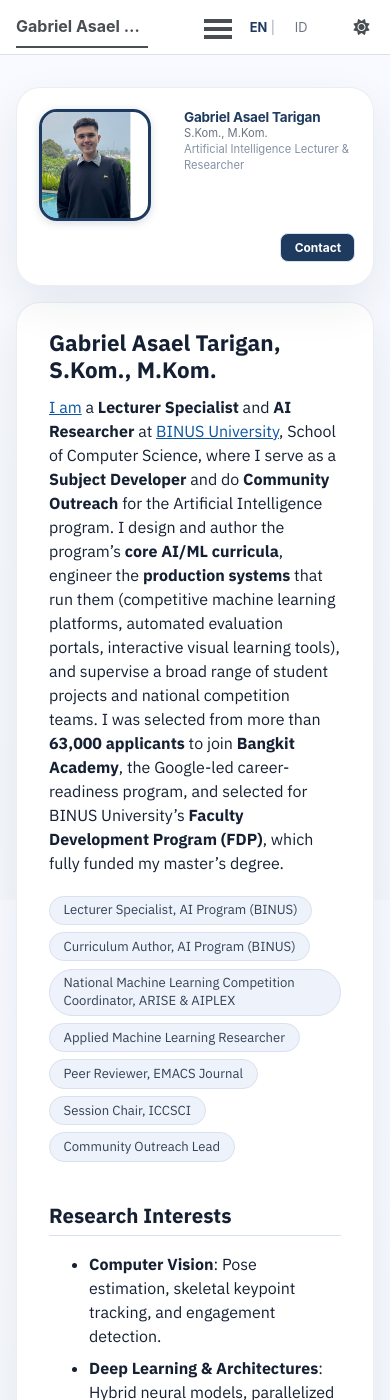
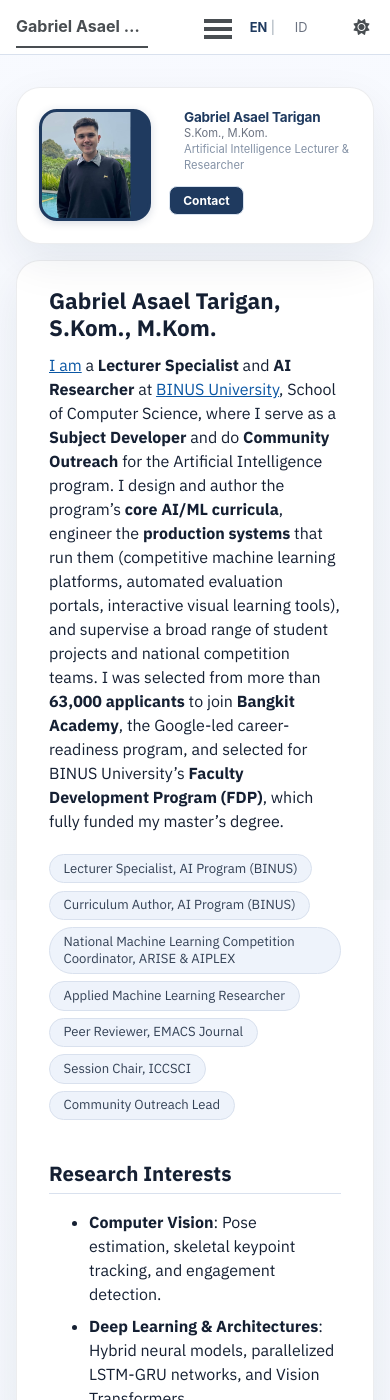
Before and after one commit to asaeltarigan/asaeltarigan.github.io, a Jekyll site: the page built from _pages/about.md, in a window 390 px wide and 1400 px high. Built offline with Jekyll 4.4.1, drawn with Linux system fonts in a browser that asks for light colours; a style sheet for code colours, icons or effects is not loaded.

Commit message:
Mobile: grid layout - avatar spans 2 rows, Contact button just below role text; navy img bg fixes white line; bump cache-buster v=55

```diff
--- a/_includes/head.html
+++ b/_includes/head.html
@@ -94,4 +94,4 @@
 <link rel="preconnect" href="https://fonts.gstatic.com" crossorigin>
 <link href="https://fonts.googleapis.com/css2?family=IBM+Plex+Sans:wght@400;500;600;700&display=swap" rel="stylesheet">
 <link rel="stylesheet" href="{{ base_path }}/assets/css/main.css">
-<link rel="stylesheet" href="{{ base_path }}/assets/css/custom.css?v=54">
+<link rel="stylesheet" href="{{ base_path }}/assets/css/custom.css?v=55">
--- a/assets/css/custom.css
+++ b/assets/css/custom.css
@@ -104,12 +104,18 @@ html[data-theme="dark"] .author__credentials { color: #94a3b8; }
      Overrides the theme's 36px table-cell avatar width, which otherwise
      squashes/clips the photo. */
   .sidebar .author__avatar { display: table-cell; vertical-align: top; width: auto !important; padding-right: 1.1rem; text-align: left; }
-  .sidebar .author__avatar img { display: block; margin: 0; width: 112px !important; height: 112px !important; object-fit: cover; border-radius: 18px !important; }
+  .sidebar .author__avatar img { display: block; margin: 0; width: 112px !important; height: 112px !important; object-fit: cover; border-radius: 18px !important; background: #1f3a5f !important; }
   .sidebar .author__content { display: table-cell; vertical-align: top; width: auto; text-align: left; margin-top: 0; padding-right: 0; }
   .sidebar .author__name, .sidebar .author__bio { text-align: left; }
-  .sidebar .author__urls-wrapper { display: block; margin: 0.8rem 0 0 0; text-align: right; }
-  .sidebar .author__urls-wrapper .author__urls { text-align: right; }
-  .sidebar .author__urls-wrapper .btn--inverse { display: inline-block; margin-left: 0; }
+  /* Grid: avatar spans 2 rows (col 1), content row1 + Contact row2 in the RIGHT
+     column so the button sits JUST BELOW the role text (not at card bottom).
+     Left pic / right name-role, button under the role. White line on photo =
+     white bg showing in rounded corners -> navy img background fixes it. */
+  .sidebar > div[itemscope] { display: grid !important; grid-template-columns: auto 1fr; grid-auto-rows: auto; align-items: start; }
+  .sidebar .author__avatar { grid-column: 1; grid-row: 1 / span 2; justify-self: start; align-self: start; }
+  .sidebar .author__content { grid-column: 2; grid-row: 1; }
+  .sidebar .author__urls-wrapper { grid-column: 2; grid-row: 2; text-align: left; margin-top: 0.4rem; }
+  /* Contact button: navy, rounded (was gray/inverse - confusing) */
   .sidebar .author__urls-wrapper .btn--inverse,
   .btn--inverse { background: #1f3a5f !important; color: #fff !important; border: none; padding: 0.5em 1.1em; border-radius: 8px; }
 }
```
